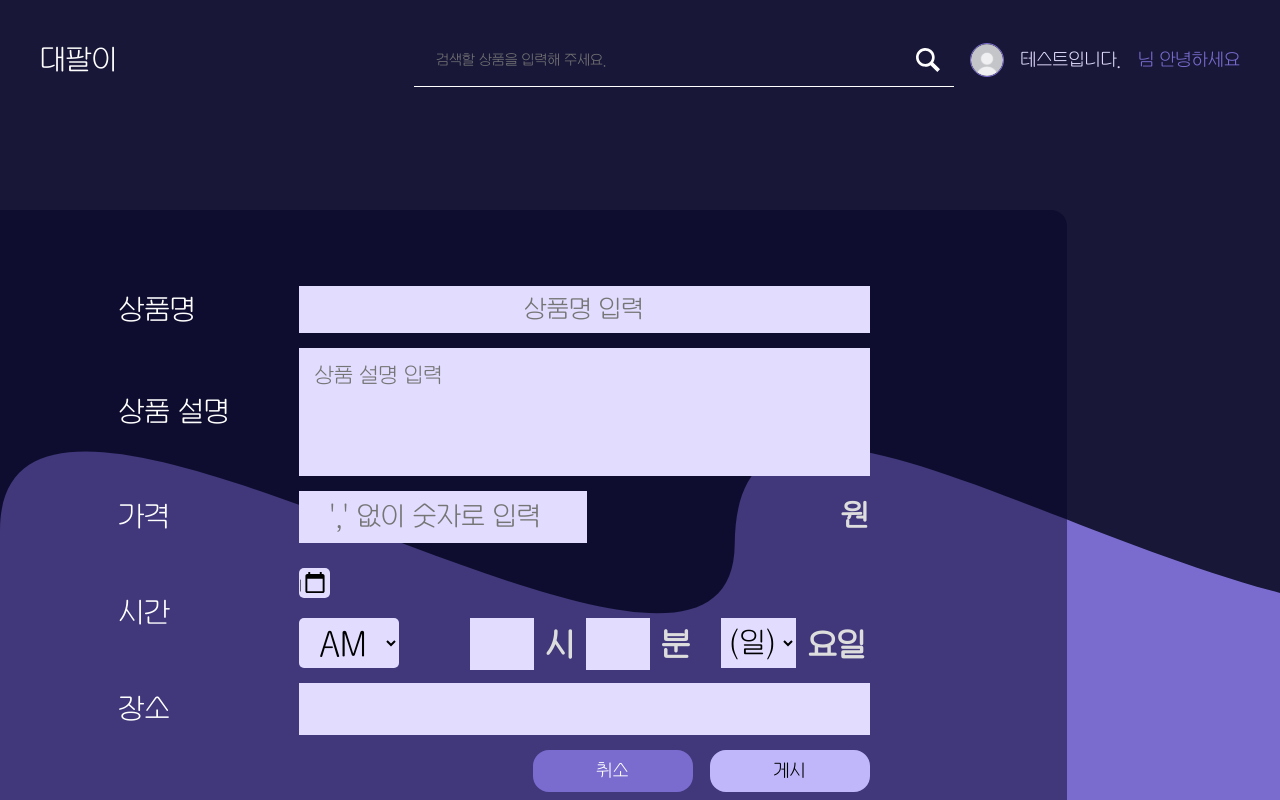
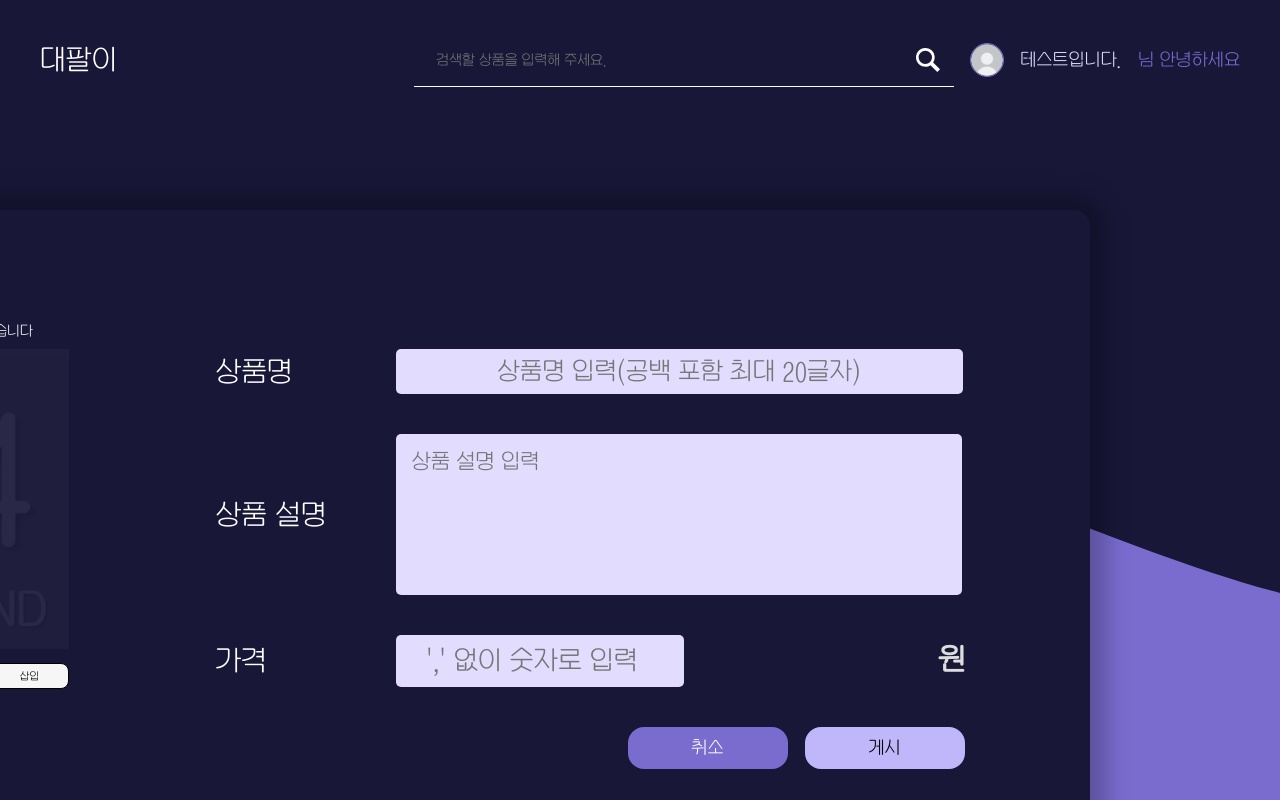
Before and after one commit to 2023-kodomo/fronEnd, a React (Create React App) app: page /Posting in a window 1280 px wide. Built offline with nearby package versions, Linux system fonts and the light colour scheme.

Commit message:
🔥💄::

```diff
--- a/src/components/postingpage/PostingPageComponent.jsx
+++ b/src/components/postingpage/PostingPageComponent.jsx
@@ -8,7 +8,8 @@ const PostingPageComponent = () => {
   const [inputValue, setInputValue] = useState("");
   const [isPostingCancel, setIsPostingCancel] = useState(false);
   const [selectedDate, setSelectedDate] = useState("");
-  const maxLength = 13;
+  const [text, setText] = useState("");
+  const maxLength = 11;
   const handleImageUpload = () => {
     const fileInput = document.getElementById("fileInput");
     fileInput.click();
@@ -31,6 +32,12 @@ const PostingPageComponent = () => {
   const handleCancel = () => {
     window.location.href = "./";
   };
+  const handleTitleChange = (e) => {
+    const inputValue = e.target.value;
+    if (inputValue.length <= 20) {
+      setText(inputValue);
+    }
+  };
   const handleChange = (e) => {
     const value = e.target.value;
     const numericValue = value.replace(/[^0-9]/g, "");
@@ -50,17 +57,6 @@ const PostingPageComponent = () => {
   const handleSubmit = (e) => {
     e.preventDefault();
   };
-  const handleDateChange = (e) => {
-    setSelectedDate(e.target.value);
-  };
-  const extractDateParts = (dateString) => {
-    const dateObject = new Date(dateString);
-    const year = dateObject.getFullYear();
-    const month = dateObject.getMonth() + 1;
-    const day = dateObject.getDate();
-    return { year, month, day };
-  };
-  const { year, month, day } = extractDateParts(selectedDate);
   return (
     <>
       <Container>
@@ -98,14 +94,17 @@ const PostingPageComponent = () => {
                     <ProductLabel>상품명</ProductLabel>
                     <ProductName
                       type="text"
-                      placeholder="상품명 입력"
+                      value={text}
+                      onChange={handleTitleChange}
+                      maxLength={20}
+                      placeholder="상품명 입력(공백 포함 최대 20글자)"
                       required
                     />
                   </PostingLi>
                   <PostingLi>
                     <ProductLabel>상품 설명</ProductLabel>
                     <ProductExplain
-                      rows={4}
+                      rows={6}
                       placeholder="상품 설명 입력"
                       required
                     ></ProductExplain>
@@ -123,57 +122,6 @@ const PostingPageComponent = () => {
                       required
                     />
                     <PrintWon>{inputValue}원</PrintWon>
-                  </PostingLi>
-                  <PostingLi>
-                    <ProductLabel>시간</ProductLabel>
-                    <PromisedTimeContainer>
-                      <PromisedTimeYMDContainer>
-                        <TransactionPromisedTimeYMD
-                          type="date"
-                          onChange={handleDateChange}
-                          required
-                        />
-                        {selectedDate && (
-                          <NewDiv>
-                            <PrintPTYMD>{year}년</PrintPTYMD>
-                            <PrintPTYMD> {month}월</PrintPTYMD>
-                            <PrintPTYMD> {day}일</PrintPTYMD>
-                          </NewDiv>
-                        )}
-                      </PromisedTimeYMDContainer>
-                      <PromisedTimeAPHMWContainer>
-                        <TransactionPromisedTimeAP as="select">
-                          <option value="AM">AM</option>
-                          <option value="PM">PM</option>
-                        </TransactionPromisedTimeAP>
-                        <TransactionPromisedTimeH
-                          type="number"
-                          min="1"
-                          max="12"
-                        />
-                        <PrintHMW>시</PrintHMW>
-                        <TransactionPromisedTimeMi
-                          type="number"
-                          min="0"
-                          max="59"
-                        />
-                        <PrintHMW>분</PrintHMW>
-                        <TransactionPromisedTimeW as="select">
-                          <option value="SUN">(일)</option>
-                          <option value="MON">(월)</option>
-                          <option value="TUE">(화)</option>
-                          <option value="WEN">(수)</option>
-                          <option value="THU">(목)</option>
-                          <option value="FRI">(금)</option>
-                          <option value="SAT">(토)</option>
-                        </TransactionPromisedTimeW>
-                        <PrintHMW>요일</PrintHMW>
-                      </PromisedTimeAPHMWContainer>
-                    </PromisedTimeContainer>
-                  </PostingLi>
-                  <PostingLi>
-                    <ProductLabel>장소</ProductLabel>
-                    <TradingPlace type="text" required />
                   </PostingLi>
                 </AlignUl>
                 <ConfirmButtonCase>
@@ -220,21 +168,23 @@ const Container = styled.main`
 const PostingFrame = styled.div`
   display: flex;
   width: 1501px;
-  height: 653px;
-  background-color: rgba(6, 5, 39, 0.5);
+  height: 649px;
+  background-color: #181738;
   border-radius: 16px;
   position: fixed;
   top: 210px;
-  right: 213.5px;
+  right: 190.5px;
+  box-shadow: 0 0 25px 16px rgba(0, 0, 0, 0.25);
   animation: ${fadeIn} 1s;
 `;
 
 const ImgBox = styled.div`
-  display: block;
+  display: inline-block;
   width: 378px;
   height: 451px;
-  margin-top: 38px;
+  position: relative;
   margin-right: 38px;
+  left: 65px;
 `;
 
 const ImgSpan = styled.span`
@@ -278,6 +228,7 @@ const ConfirmButtonCase = styled.div`
   display: flex;
   justify-content: flex-end;
   margin: 0px;
+  padding-right: 40px;
 `;
 
 const ImgInsert = styled.button`
@@ -323,22 +274,26 @@ const ImgDelete = styled.button`
 const PostingForm = styled.form`
   display: block;
   width: 1501px;
-  height: 653px;
+  height: 649px;
   margin: 0px;
 `;
 
 const PostingField = styled.fieldset`
   display: flex;
+  justify-content: space-between;
   width: 1349px;
-  height: 501px;
+  height: 497px;
   border-style: none;
   margin: 0px;
   padding: 76px;
 `;
 
 const Ground = styled.div`
+  display: inline-block;
+  width: 850px;
+  height: 422px;
   margin: 0px;
-  padding: 0px;
+  padding: 63px 9px 16px;
 `;
 
 const AlignUl = styled.ul`
@@ -351,7 +306,7 @@ const AlignUl = styled.ul`
 const PostingLi = styled.li`
   display: flex;
   align-items: center;
-  margin: 0px 0px 15px;
+  margin: 0px 0px 40px;
   padding: 0px;
   color: white;
   text-align: left;
@@ -387,19 +342,22 @@ const ProductName = styled.input`
   background-color: #e2ddff;
   border-style: none;
   text-align: center;
+  margin: 0;
+  padding: 0;
   font-size: 28px;
   font-style: inherit;
   font-weight: inherit;
   line-height: inherit;
   font-family: inherit;
+  border-radius: 5px;
   transition: box-shadow 0.6s, border-radius 0.3s ease;
   &:hover {
     box-shadow: inset 0 0 8px rgba(0, 0, 0, 0.8);
-    border-radius: 5px;
+    border-radius: 10px;
   }
   &:focus {
     box-shadow: inset 0 0 8px rgba(0, 0, 0, 0.8);
-    border-radius: 5px;
+    border-radius: 10px;
   }
   &:focus::placeholder {
     color: transparent;
@@ -407,26 +365,28 @@ const ProductName = styled.input`
 `;
 
 const ProductExplain = styled.textarea`
-  width: 539px;
-  height: 96px;
+  width: 534px;
+  height: 129px;
   background-color: #e2ddff;
   border-style: none;
   padding: 16px;
+  margin: 0;
   font-size: inherit;
   font-style: inherit;
   font-weight: inherit;
   line-height: inherit;
   font-family: inherit;
+  border-radius: 5px;
   transition: box-shadow 0.6s, border-radius 0.3s ease;
   resize: none;
   &:hover {
     box-shadow: inset 0 0 8px rgba(0, 0, 0, 0.8);
-    border-radius: 5px;
+    border-radius: 16px;
   }
   &:focus {
     outline: none;
     box-shadow: inset 0 0 8px rgba(0, 0, 0, 0.8);
-    border-radius: 5px;
+    border-radius: 16px;
   }
   &:focus::placeholder {
     color: transparent;
@@ -440,19 +400,21 @@ const ProductPrice = styled.input`
   border-style: none;
   padding-right: 16px;
   text-align: center;
+  margin: 0;
   font-size: 30px;
   font-style: inherit;
   font-weight: inherit;
   line-height: inherit;
   font-family: inherit;
+  border-radius: 5px;
   transition: box-shadow 0.6s, border-radius 0.3s ease;
   &:hover {
     box-shadow: inset 0 0 8px rgba(0, 0, 0, 0.8);
-    border-radius: 5px;
+    border-radius: 16px;
   }
   &:focus {
     box-shadow: inset 0 0 8px rgba(0, 0, 0, 0.8);
-    border-radius: 5px;
+    border-radius: 16px;
   }
   &:focus::placeholder {
     color: transparent;
@@ -470,175 +432,6 @@ const PrintWon = styled.span`
   font-weight: 700;
   line-height: inherit;
   font-family: inherit;
-`;
-
-const TransactionPromisedTimeYMD = styled.input`
-  width: 30px;
-  height: 30px;
-  background-color: #e2ddff;
-  display: block;
-  margin-top: 10px;
-  margin-bottom: 15px;
-  padding: 0px 1px 0px 0px;
-  border-style: none;
-  text-align: center;
-  font-size: inherit;
-  font-style: inherit;
-  font-weight: inherit;
-  line-height: inherit;
-  font-family: inherit;
-  border-radius: 5px;
-`;
-
-const TransactionPromisedTimeAP = styled.input`
-  width: 100px;
-  height: 50px;
-  background-color: #e2ddff;
-  margin-right: 60px;
-  border-style: none;
-  text-align: center;
-  font-size: 36px;
-  font-style: inherit;
-  font-weight: inherit;
-  line-height: inherit;
-  font-family: inherit;
-  border-radius: 5px;
-  transition: box-shadow 0.6s ease;
-  &:hover {
-    box-shadow: inset 0 0 8px rgba(0, 0, 0, 0.8);
-  }
-`;
-
-const TransactionPromisedTimeH = styled.input`
-  width: 60px;
-  height: 50px;
-  background-color: #e2ddff;
-  border-style: none;
-  text-align: center;
-  font-size: 28px;
-  font-style: inherit;
-  font-weight: inherit;
-  line-height: inherit;
-  font-family: inherit;
-  transition: box-shadow 0.6s, border-radius 0.3s ease;
-  &:hover {
-    box-shadow: inset 0 0 8px rgba(0, 0, 0, 0.8);
-    border-radius: 5px;
-  }
-`;
-
-const TransactionPromisedTimeMi = styled.input`
-  width: 60px;
-  height: 50px;
-  background-color: #e2ddff;
-  border-style: none;
-  text-align: center;
-  font-size: 28px;
-  font-style: inherit;
-  font-weight: inherit;
-  line-height: inherit;
-  font-family: inherit;
-  transition: box-shadow 0.6s, border-radius 0.3s ease;
-  &:hover {
-    box-shadow: inset 0 0 8px rgba(0, 0, 0, 0.8);
-    border-radius: 5px;
-  }
-`;
-
-const TransactionPromisedTimeW = styled.input`
-  width: 75px;
-  height: 50px;
-  background-color: #e2ddff;
-  margin-left: 20px;
-  border-style: none;
-  text-align: center;
-  font-size: 32px;
-  font-style: inherit;
-  font-weight: inherit;
-  line-height: inherit;
-  font-family: inherit;
-  transition: box-shadow 0.6s, border-radius 0.3s ease;
-  &:hover {
-    box-shadow: inset 0 0 8px rgba(0, 0, 0, 0.8);
-    border-radius: 5px;
-  }
-`;
-
-const PromisedTimeContainer = styled.div`
-  width: 567px;
-  height: 110px;
-  margin: 0;
-`;
-
-const PromisedTimeYMDContainer = styled.div`
-  display: flex;
-  justify-content: space-between;
-  width: 567px;
-  margin: 0px 0px 5px 0px;
-`;
-
-const NewDiv = styled.div`
-  display: inline-block;
-  width: 537px;
-  color: white;
-  text-align: center;
-  font-size: 42px;
-  font-style: normal;
-  font-weight: 700;
-  line-height: normal;
-  font-family: "Hakgyoansim Wooju";
-`;
-
-const PrintPTYMD = styled.span`
-  border-style: none;
-  text-align: center;
-  font-size: inherit;
-  font-style: inherit;
-  font-weight: inherit;
-  line-height: inherit;
-  font-family: inherit;
-`;
-
-const PromisedTimeAPHMWContainer = styled.div`
-  display: flex;
-  justify-content: space-between;
-  width: 567px;
-  margin: 0;
-`;
-
-const PrintHMW = styled.span`
-  display: inline-block;
-  margin-top: 10px;
-  width: auto;
-  color: #dddddd;
-  text-align: left;
-  font-size: 36px;
-  font-style: normal;
-  font-weight: 700;
-  line-height: normal;
-  font-family: "Hakgyoansim Wooju";
-`;
-
-const TradingPlace = styled.input`
-  width: 567px;
-  height: 50px;
-  background-color: #e2ddff;
-  border-style: none;
-  text-align: center;
-  font-size: 28px;
-  font-style: inherit;
-  font-weight: inherit;
-  line-height: inherit;
-  font-family: inherit;
-  transition: box-shadow 0.6s, border-radius 0.3s ease;
-  &:hover {
-    box-shadow: inset 0 0 8px rgba(0, 0, 0, 0.8);
-    border-radius: 5px;
-  }
-  &:focus {
-    box-shadow: inset 0 0 8px rgba(0, 0, 0, 0.8);
-    border-radius: 5px;
-  }
 `;
 
 const PostingCancel = styled.button`
```
